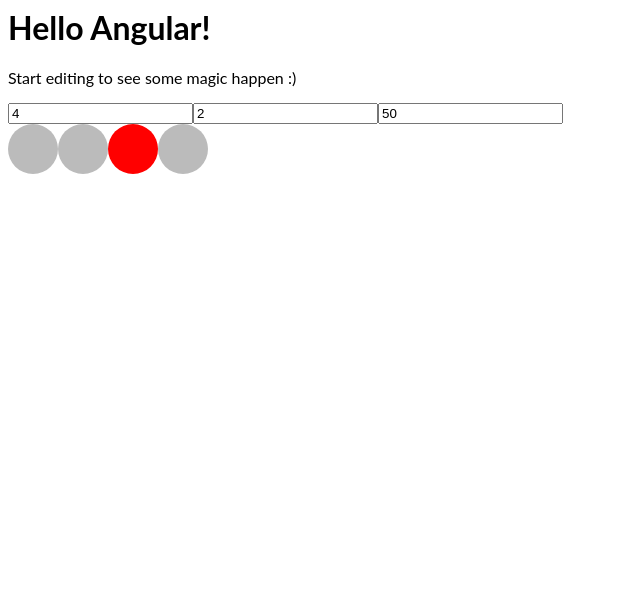
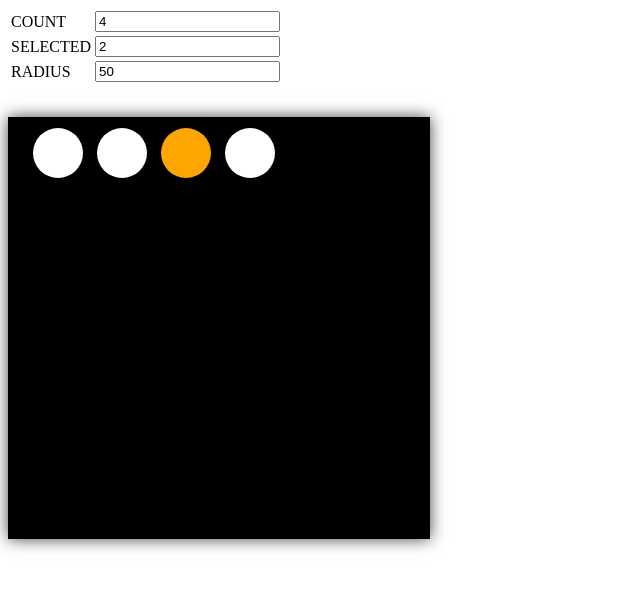
Before and after one commit to debanjana/angular-circles, an Angular app: page / in a window 1280 px wide. Shown: the top 590 px of the page, without its empty margins (0-640 px from the left). Built offline with nearby package versions, Linux system fonts and the light colour scheme.

Commit message:
style added

```diff
--- a/src/app/app.component.css
+++ b/src/app/app.component.css
@@ -1,19 +1,32 @@
-p {
-  font-family: Lato;
-}
+
 
 .dot {
-  background-color: #bbb;
+  background-color: white;
   border-radius: 50%;
   display: inline-block;
+  margin-left: 14px;
 
 }
 .dot-selected {
-  background-color:red;
+  background-color:orange;
   border-radius: 50%;
   display: inline-block;
+  margin-left: 14px;
 
 }
 .circleContainer {
  flex-wrap: wrap;
+ background-color: black;
+ width: 25rem;
+ height:25rem;
+ margin-top: 2rem;
+border: 1px solid;
+padding: 10px;
+-webkit-box-shadow: 0 0 15px #454545;
+        box-shadow: 0 0 15px #454545;
+
 }
+
+.main-container{
+  //margin: 40px 20px 40px 40px;
+}
--- a/src/app/app.component.html
+++ b/src/app/app.component.html
@@ -1,12 +1,15 @@
-<hello name="{{ name }}"></hello>
-<p>
-  Start editing to see some magic happen :)
-</p>
-
-  <input [(ngModel)]="countOfCircle" (keyup)="inputChanged()" required>
-  <input [(ngModel)]="noSelected"  (keyup)="inputChanged()" required>
-  <input [(ngModel)]="radiusValue" required>
-
+<div class="main-container">
+<table>
+<tr>
+ <td><label>COUNT </label></td> <td><input  [(ngModel)]="countOfCircle" (keyup)="inputChanged()" required></td>
+ </tr>
+ <tr>
+  <td><label>SELECTED </label></td> <td><input  [(ngModel)]="noSelected" (keyup)="inputChanged()" required></td>
+  </tr>
+  <tr>
+  <td><label>RADIUS </label></td> <td><input  [(ngModel)]="radiusValue" (keyup)="inputChanged()" required></td>
+  </tr>
+ </table>
 <div>
   <!-- <canvas id="myCanvas" width="200" height="200" ></canvas> -->
   <div class="circleContainer">
@@ -14,3 +17,4 @@
       <span (click) = "circleClicked(ele)" *ngFor ="let ele of selected" class="dot" [ngClass]="{'dot-selected': ele.isSelected===true}" [ngStyle]= "getExpression()" ></span>
   </div>
 </div>
+</div>
```
